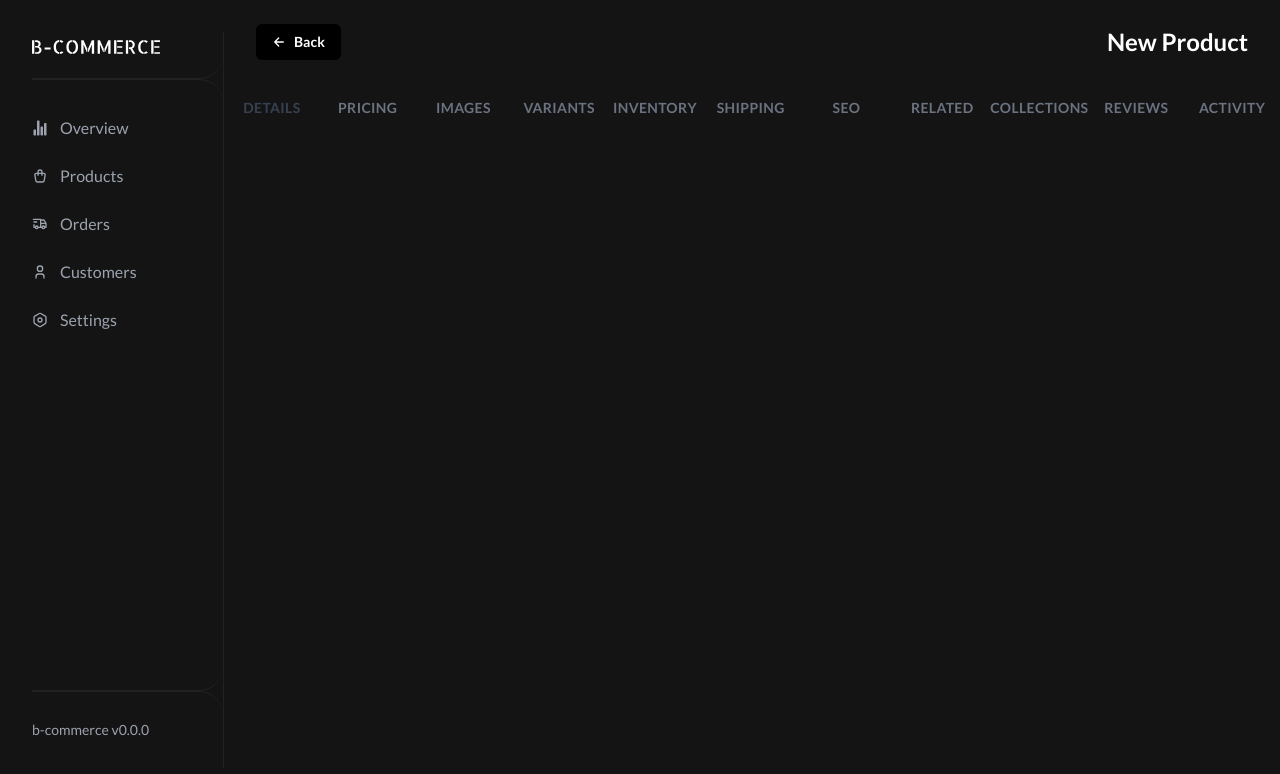
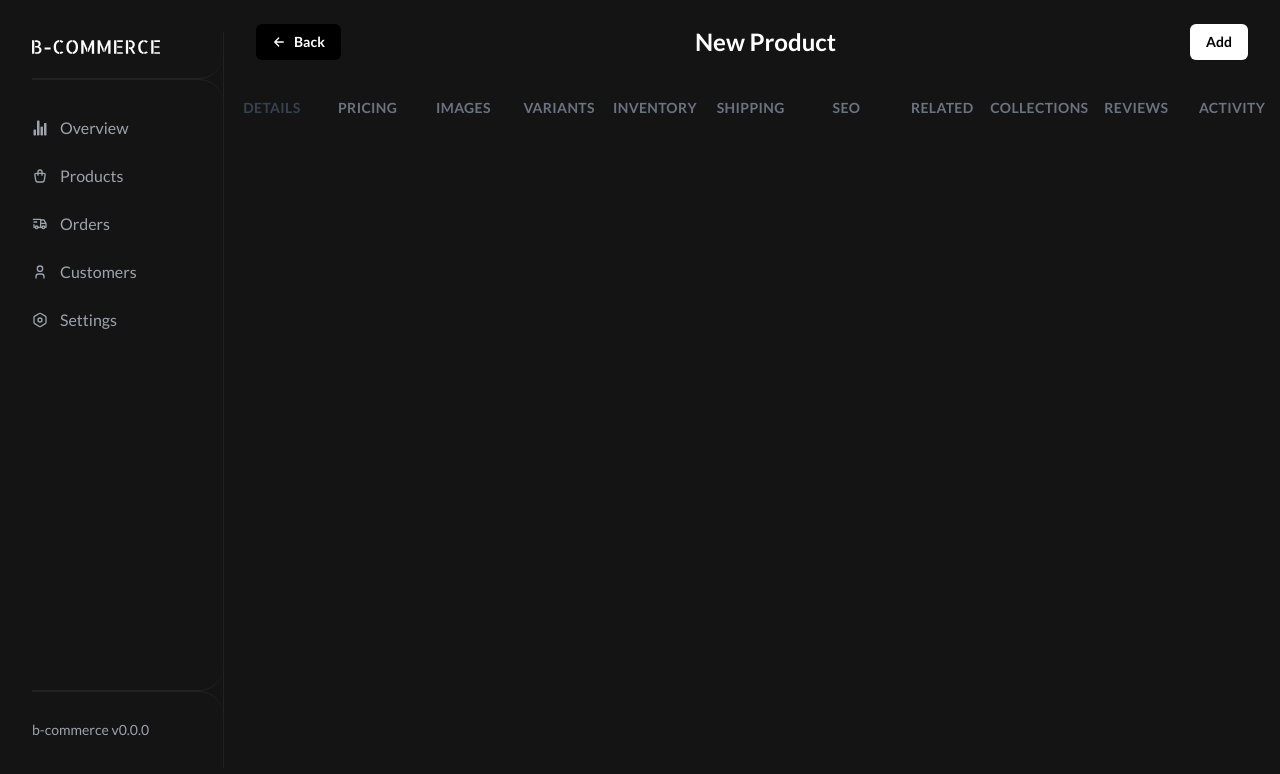
Before and after one commit to MohamedBechirMejri/b-commerce, a Next.js app: page /admin/products/new in a window 1280 px wide. Shown: the top 774 px of the page. Built offline with nearby package versions, Linux system fonts and the light colour scheme.

Commit message:
add submit button placeholder

```diff
--- a/app/admin/products/new/page.tsx
+++ b/app/admin/products/new/page.tsx
@@ -14,6 +14,9 @@ export default function () {
           <span>Back</span>
         </Link>
         <h1 className="text-2xl font-bold">New Product</h1>
+        <button className="flex items-center justify-center gap-2 rounded-md bg-white px-4 py-2 text-sm font-semibold text-black hover:bg-gray-300">
+          <span>Add</span>
+        </button>
       </div>
       <Product />
     </div>
```
